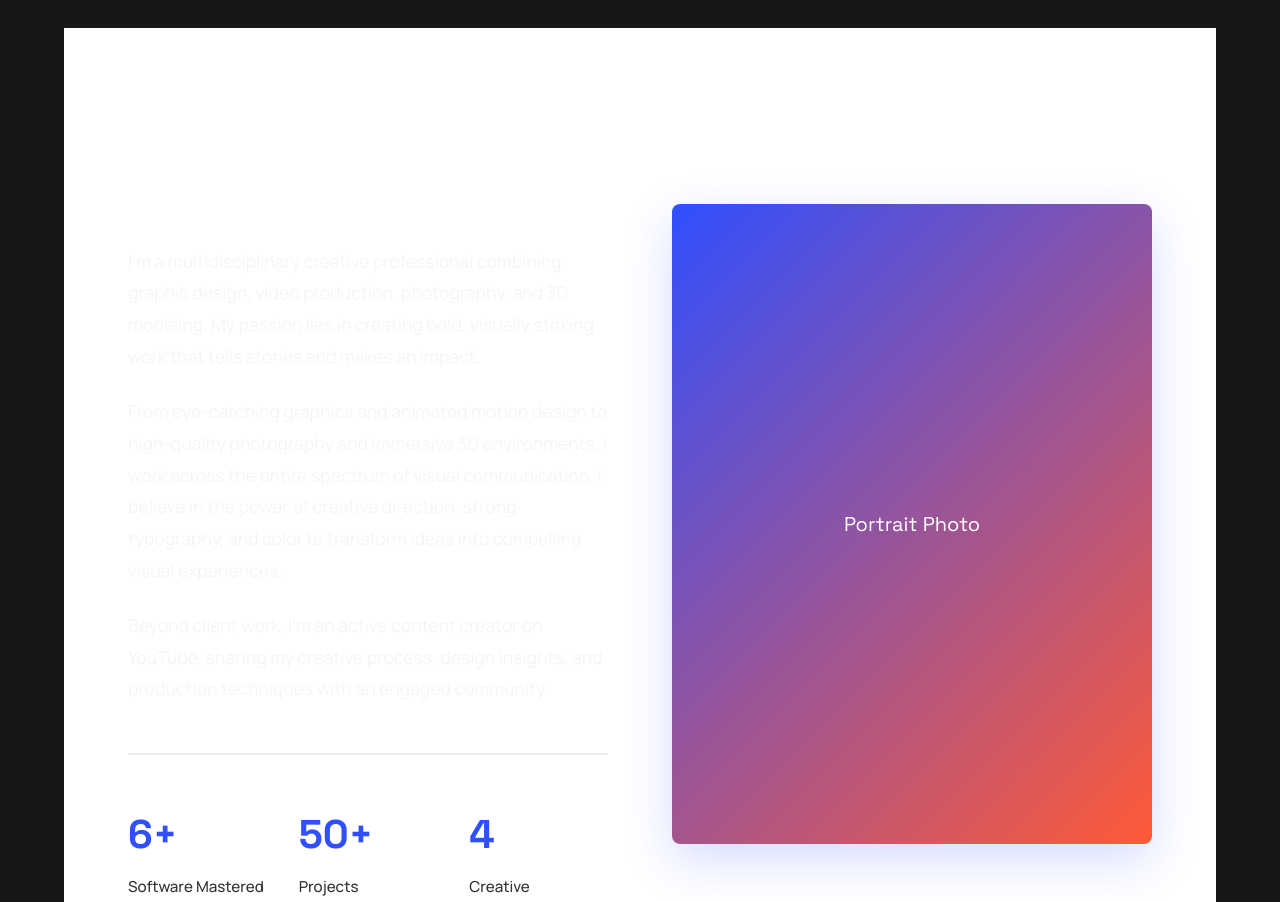
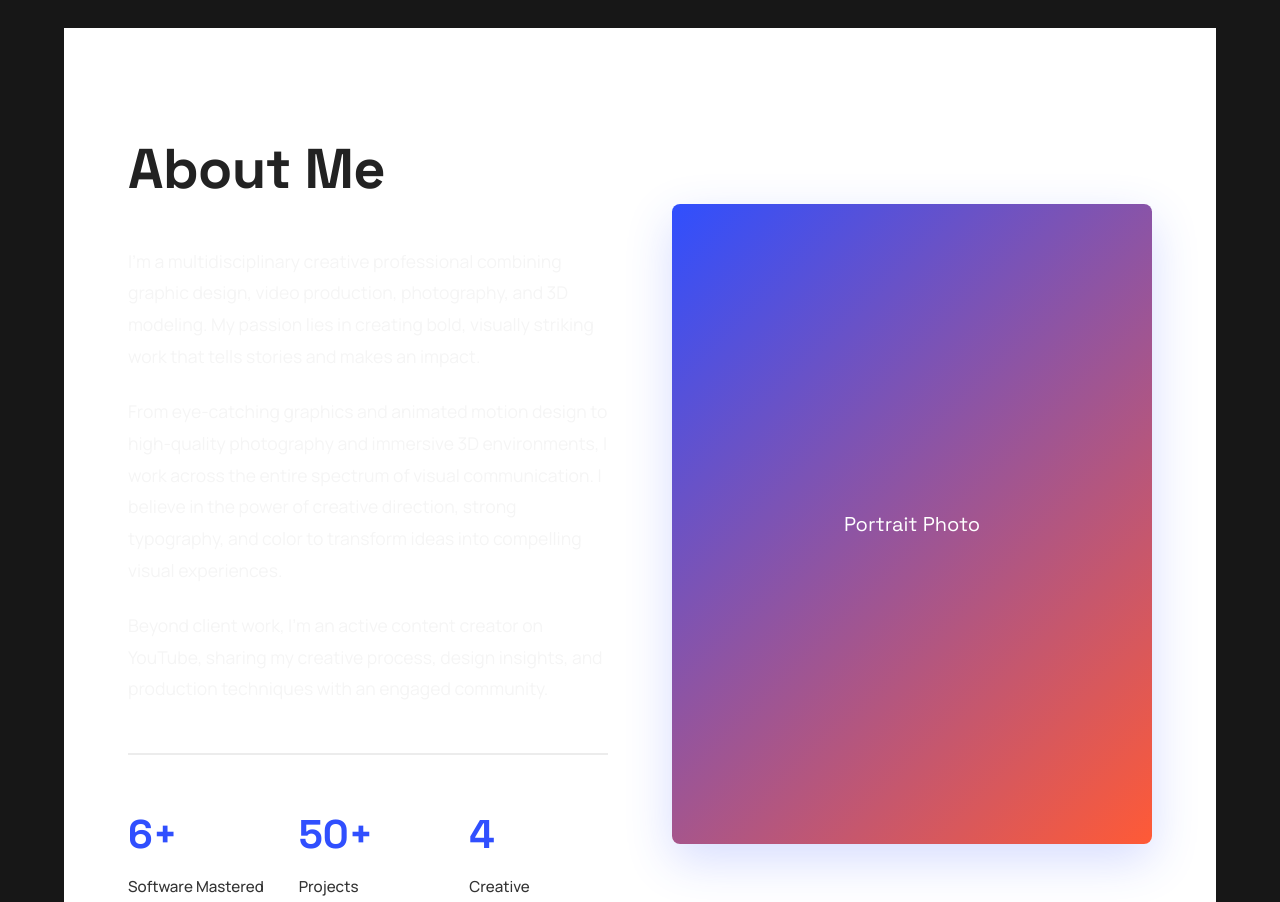
Before and after one commit to martynamarzena/martynamarzena.github.io, a React (Vite) app: page / in a window 1280 px wide. Shown: the part 1060-1962 px from the top of the page. Built offline with nearby package versions, Linux system fonts and the light colour scheme.

Commit message:
About poprawki

```diff
--- a/src/components/About.css
+++ b/src/components/About.css
@@ -12,12 +12,14 @@
 
 .about-text h2 {
   margin-bottom: 2rem;
+  color: #222222;
 }
 
 .about-text p {
   margin-bottom: 1.5rem;
   font-size: 1.1rem;
   line-height: 1.8;
+  color: #222222;
 }
 
 .about-highlights {
```
